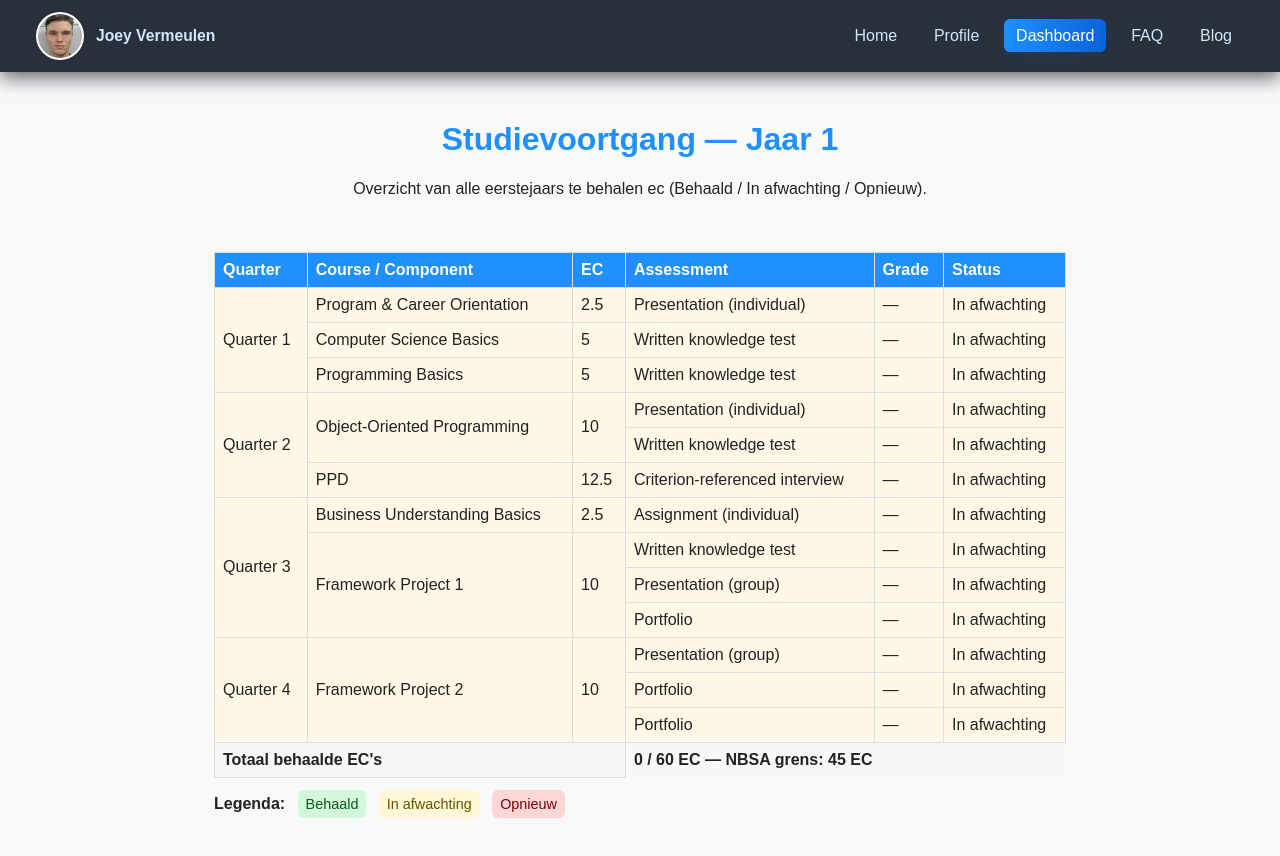
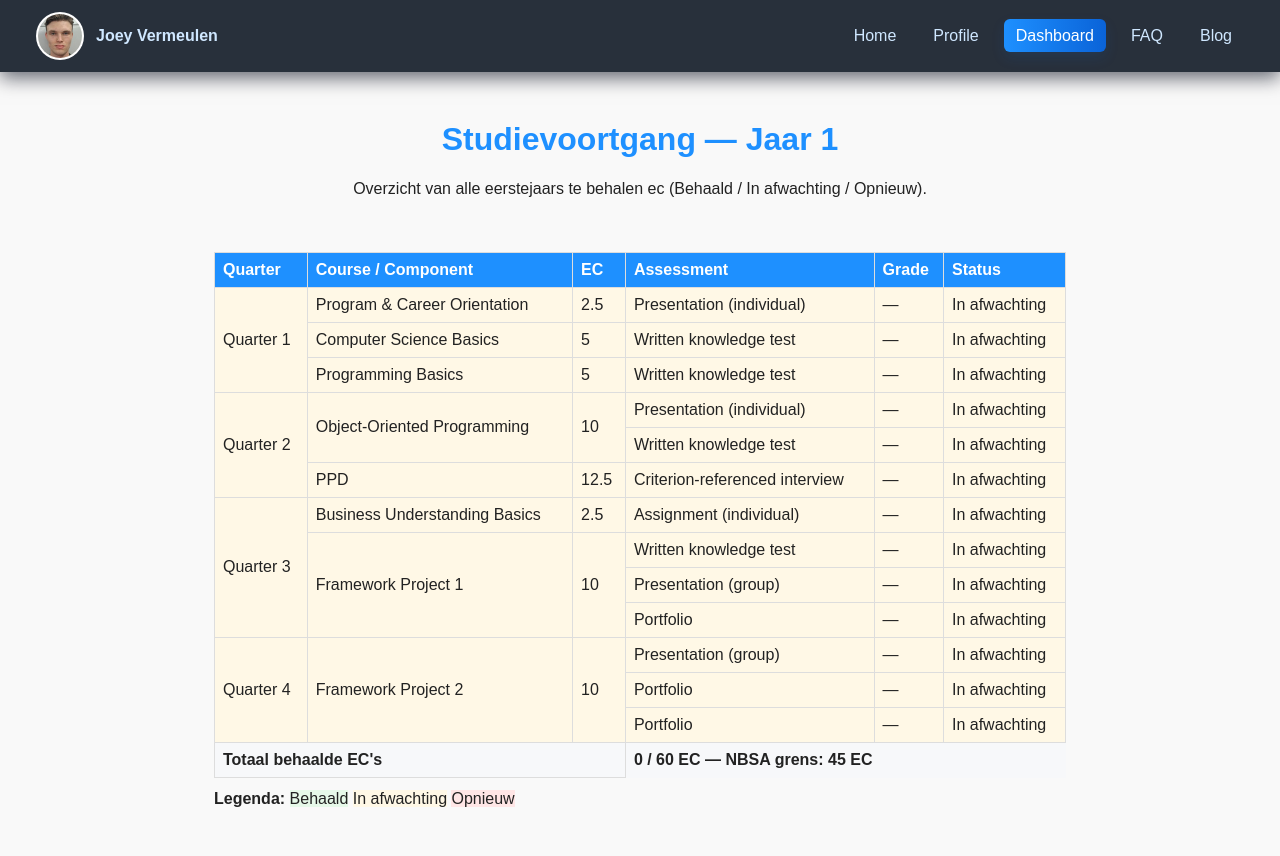
Before and after one commit to verm0205/verm0205.github.io, a plain HTML site: page pages/dashboard.html in a window 1280 px wide. Drawn offline with Linux system fonts and the light colour scheme.

Commit message:
added changed

```diff
--- a/css/stylesheet.css
+++ b/css/stylesheet.css
@@ -1,11 +1,11 @@
-/* ===== Theme variables (global) ===== */
+/* ----------------------------website global root styling----------------------------  */
 :root{
   --bg: #f9f9f9;
   --surface: #ffffff;
   --text: #222222;
   --muted: #666666;
-  --primary: #1e90ff;        /* links / primary buttons */
-  --accent: #0a63d8;         /* darker primary for gradients */
+  --primary: #1e90ff;
+  --accent: #0a63d8;
   --nav-bg: rgba(4,13,26,0.85);
   --nav-text: #cfe7ff;
   --hz-logo-height: 56px;
@@ -70,33 +70,6 @@
 
 /* ----------------------------navbar---------------------------- */
 
-/* ul.navbar {
-    list-style-type: none;
-    margin: 0;
-    padding: 0;
-    overflow: hidden;
-    background-color: #333333;
-}
-
-ul.navbar li {
-    float: left;
-}
-
-ul.navbar li a {
-    display: block;
-    color: white;
-    text-align: center;
-    padding: 14px 16px;
-    text-decoration: none;
-}
-
-ul.navbar li a:hover {
-    background-color: #111111;
-}
-ul.navbar li a.active {
-    background-color: #111111;
-} */
-
 .navbar {
   list-style: none;
   margin: 0;
@@ -129,12 +102,12 @@ ul.navbar li a.active {
 .profile-name {
   color: var(--nav-text);
   font-weight: 600;
-  font-size: 0.98rem;
+  font-size: 16px;
   white-space: nowrap;
 }
 .nav-right {
   display: flex;
-  gap: 0.8rem;
+  gap: 13px;
   margin: 0;
   padding: 0;
   list-style: none;
@@ -178,7 +151,7 @@ article h2 {
 
 .post-meta {
   color: #666;
-  font-size: 0.9rem;
+  font-size: 14px;
   margin-bottom: 8px;
 }
 
@@ -204,7 +177,7 @@ article h2 {
 }
 
 
-/* ----------------------------dashboard article---------------------------- */
+/* ----------------------------dashboard---------------------------- */
 
   table {
             font-family: arial, sans-serif;
@@ -238,6 +211,16 @@ article h2 {
             border: none;
             text-align: left;
         }
+        .status-complete {
+            background: var(--success-weak);
+        }
+        .status-pending {
+            background: var(--warning-weak);
+        }
+        .status-failed {
+            background: var(--danger-weak);
+        }
+
 
 
 /* ----------------------------FAQ article---------------------------- */
@@ -281,11 +264,11 @@ article h2 {
 /* ----------------------------Home page---------------------------- */
 
 
-               .hero {
+        .hero {
             width: 100%;
-            padding: 2rem;
+            padding: 32px;
             display: flex;
-            gap: 2rem;
+            gap: 32px;
             align-items: center;
             justify-content: center;
             border-radius: 12px;
@@ -302,7 +285,7 @@ article h2 {
             display: flex;
             flex-direction: column;
             align-items: center;
-            gap: 1rem;
+            gap: 16px;
             text-align: center;
         }
 
@@ -316,19 +299,19 @@ article h2 {
 
         .hero h1 {
             margin: 0;
-            font-size: 1.9rem;
+            font-size: 30px;
         }
 
 
         .btn-group {
             display: flex;
-            gap: 0.75rem;
+            gap: 12px;
             justify-content: center;
             flex-wrap: wrap;
         }
 
         .btn {
-            padding: 0.6rem 1rem;
+            padding: 9px 16px;
             border-radius: 8px;
             text-decoration: none;
             font-weight: 600;
@@ -344,24 +327,3 @@ article h2 {
             color: var(--primary);
             border: 1px solid rgba(30, 144, 255, 0.22);
         }
-        /* Status colors for dashboard */
-.status-complete {
-    background: var(--success-weak); /* groen */
-}
-.status-pending {
-    background: var(--warning-weak); /* geel */
-}
-.status-failed {
-    background: var(--danger-weak); /* rood */
-}
-
-.statusbtn {
-    display: inline-block;
-    padding: 6px 8px;
-    border-radius: 6px;
-    margin-left: 8px;
-    font-size: 0.9rem;
-}
-.statusbtn.status-complete { background: var(--success); color:#0a5a17; }
-.statusbtn.status-pending  { background: var(--warning); color:#6a5200; }
-.statusbtn.status-failed   { background: var(--danger); color:#7a0606; }
--- a/pages/dashboard.html
+++ b/pages/dashboard.html
@@ -151,9 +151,9 @@
             </table>
 
             <p style="margin-top:12px"><strong>Legenda:</strong>
-                <span class="statusbtn status-complete">Behaald</span>
-                <span class="statusbtn status-pending">In afwachting</span>
-                <span class="statusbtn status-failed">Opnieuw</span>
+                <span class="status-complete">Behaald</span>
+                <span class="status-pending">In afwachting</span>
+                <span class="status-failed">Opnieuw</span>
             </p>
         </section>
     </main>
```
Also changed, not shown: index.html (+2 -2 lines).
